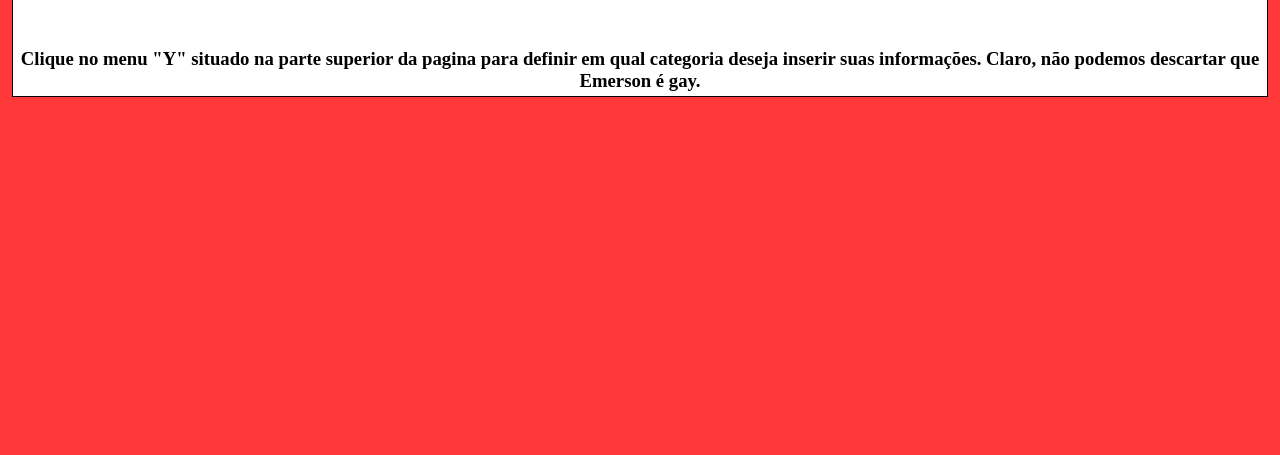
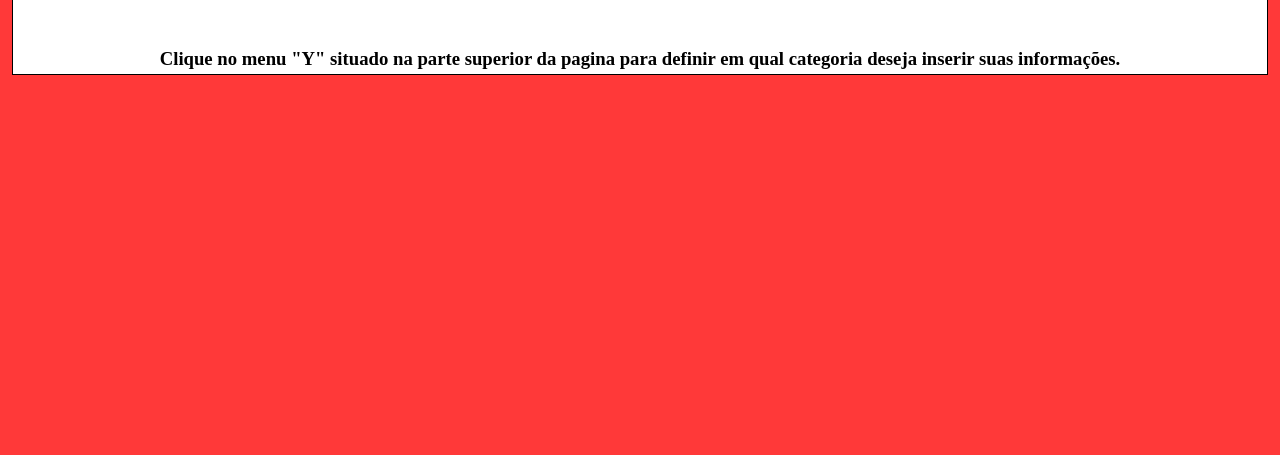
Before and after one commit to ceit-cabralia/cabralia-tour-admin, a plain HTML site: page index.html in a window 1280 px wide. Shown: the part 345-800 px from the top of the page. Drawn offline with Linux system fonts and the light colour scheme.

Commit message:
Tirando a zoeira

```diff
--- a/index.html
+++ b/index.html
@@ -27,7 +27,7 @@
     <figure id="imghome" class="imghome"><img src="img/imghome.jpg"></figure>
    <div id="textointro1"><h2 id="texto-home">Instruções</h2>
     <h3 id="texto-inst"> Clique no menu "Y" situado na parte superior da pagina para definir em qual categoria deseja inserir suas informações.
-    Claro, não podemos descartar que Emerson é gay.</h3></div>
+   </h3></div>
 
 
 
```
